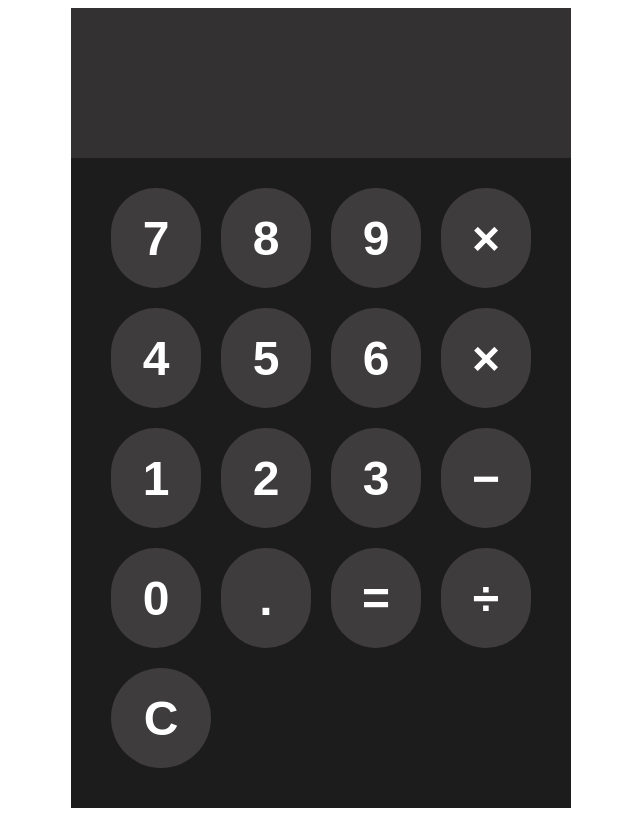
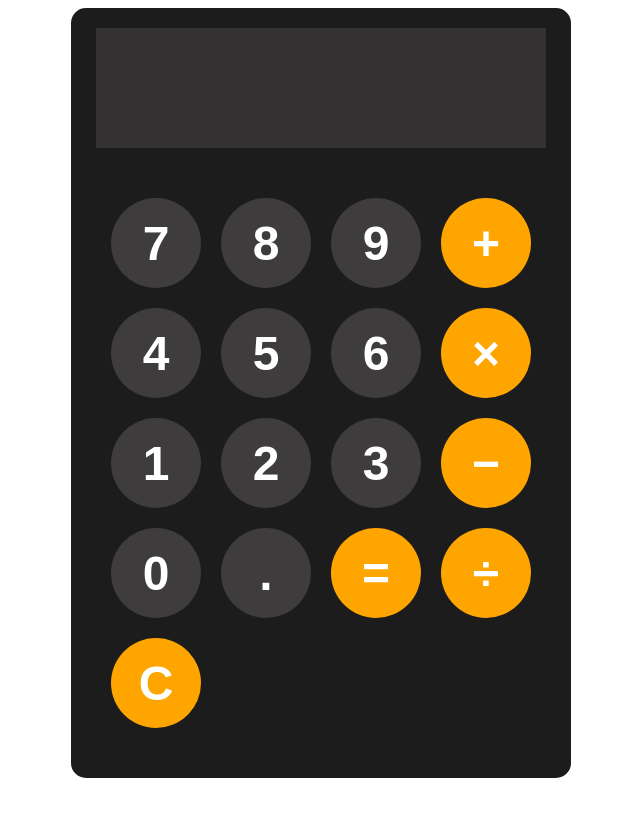
Before and after one commit to kofi-kusi/calculator, a plain HTML site: page index.html in a window 1280 px wide. Shown: the whole page, without its empty margins (319-959 px from the left). Drawn offline with Linux system fonts and the light colour scheme.

Commit message:
enhanced appearance

```diff
--- a/index.html
+++ b/index.html
@@ -5,7 +5,7 @@
     <meta name="viewport" content="width=device-width, initial-scale=1.0">
     <title>Calculator</title>
     <link href="./styles.css" rel="stylesheet">
-    <scrip src="./script.js" defer></scrip>
+    <script src="./script.js" defer></script>
 </head>
 <body>
     <div class="calculator-container">
@@ -15,7 +15,7 @@
                 <button class="btn number" onclick= "appendToDisplay('7')">7</button>
                 <button class="btn number" onclick= "appendToDisplay('8')">8</button>
                 <button class="btn number" onclick= "appendToDisplay('9')">9</button>
-                <button class="btn opt" onclick= "appendToDisplay('+')">&#215;</button>
+                <button class="btn opt" onclick= "appendToDisplay('+')">&plus;</button>
             </div>
             <div class="btn-row">
                 <button class="btn number" onclick= "appendToDisplay('4')">4</button>
@@ -25,14 +25,14 @@
             </div>
             <div class="btn-row">
                 <button class="btn number" onclick= "appendToDisplay('1')">1</button>
-                <button class="btn number" onclick= "appendToDisplay('')">2</button>
+                <button class="btn number" onclick= "appendToDisplay('2')">2</button>
                 <button class="btn number" onclick= "appendToDisplay('3')">3</button>
                 <button class="btn opt" onclick= "appendToDisplay('-')">&#8722;</button>
             </div>
             <div class="btn-row">
-                <button class="btn number">0</button>
-                <button class="btn number">.</button>
-                <button class="btn opt" onclick="calculate()">&equals;</button>
+                <button class="btn number" onclick= "appendToDisplay('0')">0</button>
+                <button class="btn number" onclick= "appendToDisplay('.')">.</button>
+                <button class="btn opt" id="eval" onclick="operate(operators, num1, num2)">&equals;</button>
                 <button class="btn opt" onclick= "appendToDisplay('/')">&#247;</button>
             </div>
             <div class="btn-row">
--- a/styles.css
+++ b/styles.css
@@ -1,23 +1,33 @@
+*{
+    box-sizing: border-box;
+}
+
 body{
-
+    font-family: Arial, "sans-serif";
+    display: flex;
+    align-items: center;
+    justify-content: center;
 }
 .display{
+    display: flex;
+    justify-content: flex-end;
     color: white;
     text-align: left;
-    width: 100%;
-    height: 150px;
+    width: 90%;
+    height: 120px;
     font-size: 5rem;
     background-color: rgb(51, 49, 49);
     border: none;
+    padding: 20px;
+    margin: 20px auto;
 }
 
 .calculator-container{
     background-color: rgb(29, 28, 28);
-    height: 100vh;
     max-width: 500px;
     margin: auto;
     overflow: hidden;
-
+    border-radius: 15px;
 }
 
 .btns{
@@ -30,8 +40,8 @@ body{
 
 .btn{
     font-weight: bold;
-    height: 100px;
-    width: 100px;
+    height: 90px;
+    width: 90px;
     border-radius: 50px;
     border: none;
     background-color: rgb(62, 60, 60);
@@ -40,3 +50,21 @@ body{
     margin: 0 10px;
     cursor: pointer;
 }
+.btn:hover {
+    background-color: hsl(0, 0%, 40%);
+}
+.btn:active{
+    background-color: hsl(0, 0%, 50%);
+}
+
+.opt{
+    background-color: orange;
+}
+
+.opt:hover{
+    background-color: rgb(237, 188, 97);
+}
+
+.opt:active{
+    background-color: rgb(239, 203, 135);
+}
```
